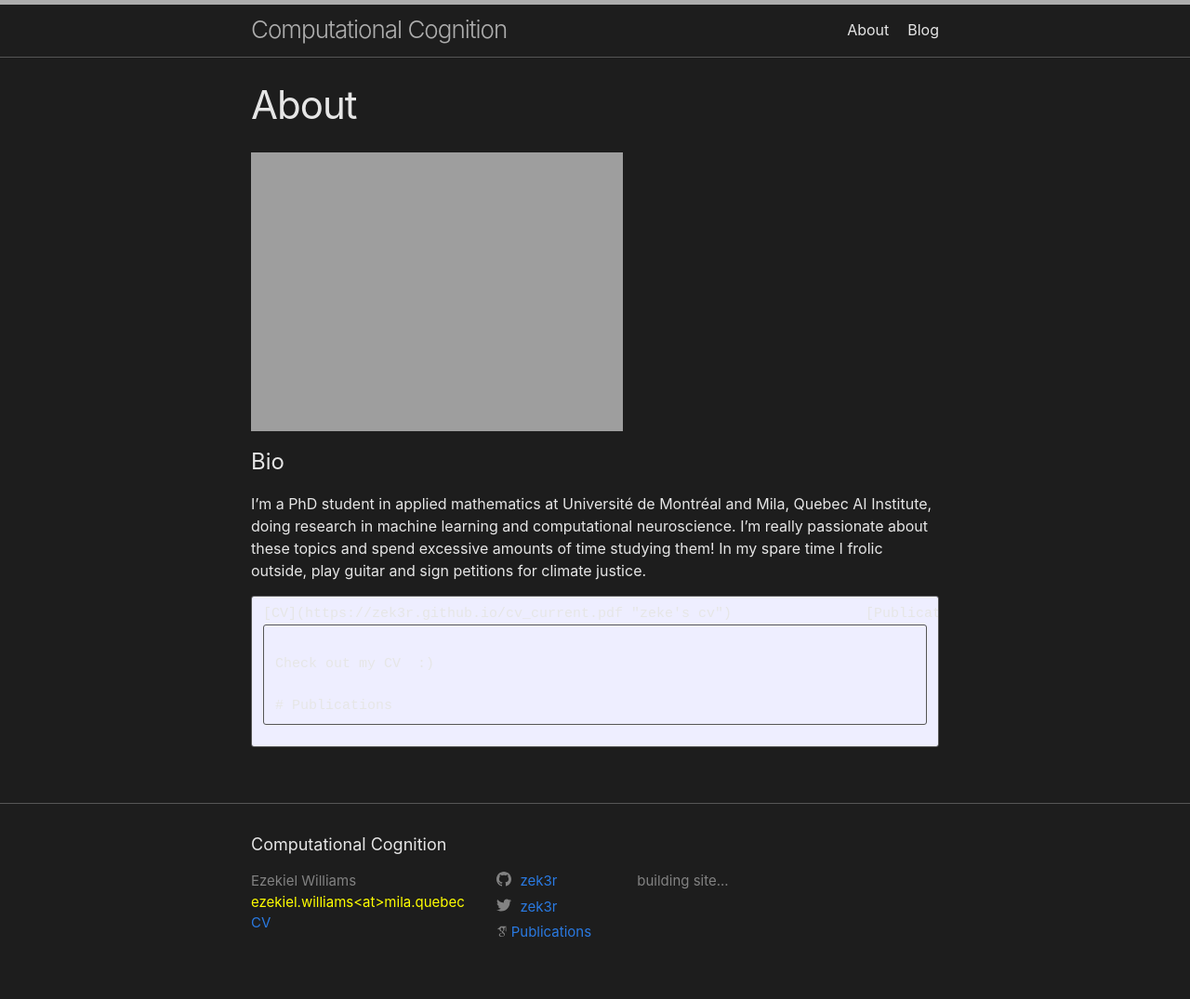
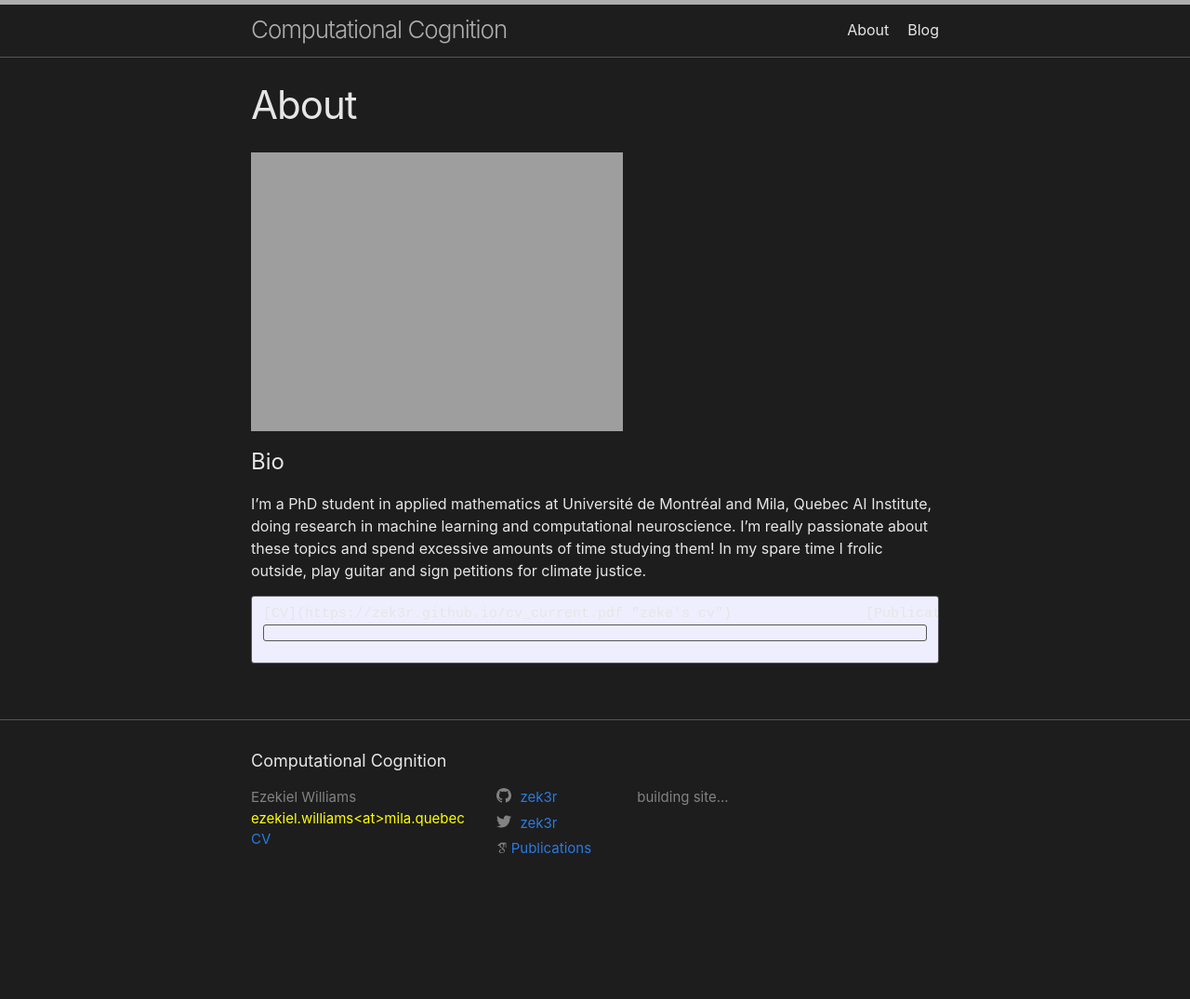
Before and after one commit to zek3r/zek3r.github.io, a Jekyll site: the page built from about.markdown, in a window 1280 px wide. Shown: the whole page at 93% size. Built offline with Jekyll 4.4.1, drawn with Linux system fonts in a browser that asks for light colours; some web fonts are replaced; after the commit the page ends 985 px from its top, so only the background shows below that.

Commit message:
updating stuff...

```diff
--- a/about.markdown
+++ b/about.markdown
@@ -15,7 +15,3 @@ I’m a PhD student in applied mathematics at Université de Montréal and Mila,
 <pre>
 [CV](https://zek3r.github.io/cv_current.pdf "zeke's cv")		[Publications](https://scholar.google.ca/citations?user=KwgL380AAAAJ&hl=en&oi=ao "google scholar")
 <pre>
-
-Check out my CV  :)
-
-# Publications
```
